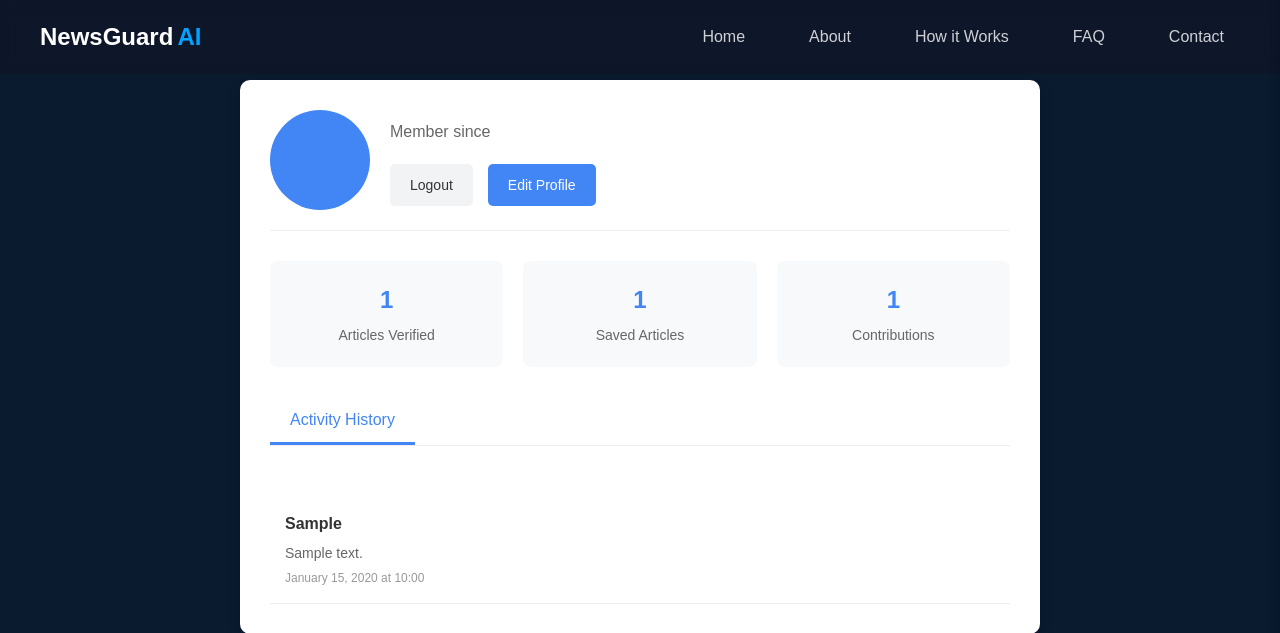
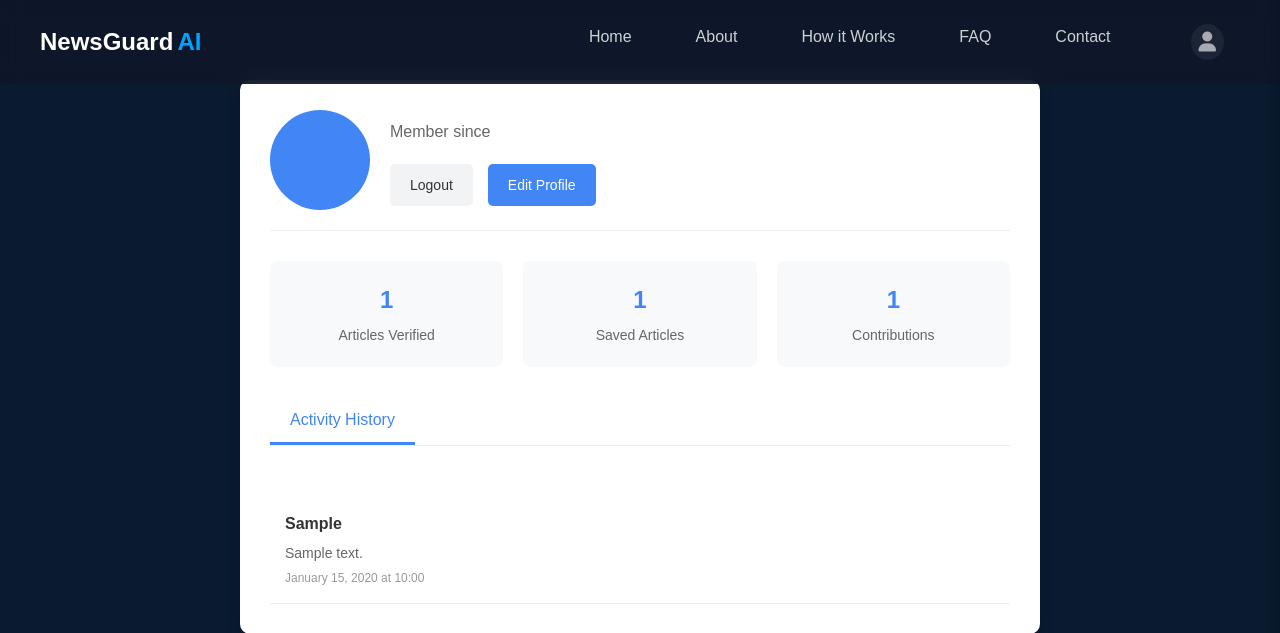
Before and after one commit to VighneshDevHub/NewsGuard-AI, a Flask app: template templates/auth/profile.html in a window 1280 px wide. Shown: the top 633 px of the page. Run offline with Flask 3, Linux system fonts and the light colour scheme; the template is opened without the code that fills it: most values are stand-ins (such as "Sample title", 1, 10 or a date in 2020).

Commit message:
feat:Add User Profile Section in Navbar

```diff
--- a/templates/components/navbar.html
+++ b/templates/components/navbar.html
@@ -8,6 +8,39 @@
       <a href="/how-it-works" {% if active_page=='how-it-works' %}class="active" {% endif %}>How it Works</a>
       <a href="/faq" {% if active_page=='faq' %}class="active" {% endif %}>FAQ</a>
       <a href="/contact" {% if active_page=='contact' %}class="active" {% endif %}>Contact</a>
+      <!-- User Profile Icon with Dropdown -->
+      <div class="user-profile-container">
+        {% if current_user.is_authenticated %}
+        <div class="profile-icon-wrapper {% if active_page=='profile' %}active{% endif %}">
+          <a href="#" class="profile-icon" id="profileDropdownToggle">
+            <div class="avatar-circle">{{ current_user.username[0].upper() }}</div>
+          </a>
+          <div class="profile-dropdown" id="profileDropdown">
+            <a href="{{ url_for('auth.profile') }}">
+              <i class="fa-solid fa-user"></i> Profile
+            </a>
+            <a href="{{ url_for('auth.dashboard') }}">
+              <i class="fa-solid fa-gauge-high"></i> Dashboard
+            </a>
+            <a href="{{ url_for('auth.logout') }}">
+              <i class="fa-solid fa-sign-out-alt"></i> Logout
+            </a>
+          </div>
+        </div>
+        {% else %}
+        <a href="#" class="profile-icon" id="profileDropdownToggle">
+          <i class="fa-solid fa-user"></i>
+        </a>
+        <div class="profile-dropdown" id="profileDropdown">
+          <a href="{{ url_for('auth.login') }}">
+            <i class="fa-solid fa-sign-in-alt"></i> Login
+          </a>
+          <a href="{{ url_for('auth.signup') }}">
+            <i class="fa-solid fa-user-plus"></i> Sign Up
+          </a>
+        </div>
+        {% endif %}
+      </div>
     </div>
 
     <!-- Mobile Hamburger Menu -->
@@ -25,6 +58,39 @@
       <a href="/how-it-works" {% if active_page=='how-it-works' %}class="active" {% endif %}>How it Works</a>
       <a href="/faq" {% if active_page=='faq' %}class="active" {% endif %}>FAQ</a>
       <a href="/contact" {% if active_page=='contact' %}class="active" {% endif %}>Contact</a>
+      <!-- User Profile Icon with Dropdown -->
+      <div class="user-profile-container">
+        {% if current_user.is_authenticated %}
+        <div class="profile-icon-wrapper {% if active_page=='profile' %}active{% endif %}">
+          <a href="#" class="profile-icon" id="profileDropdownToggle">
+            <div class="avatar-circle">{{ current_user.username[0].upper() }}</div>
+          </a>
+          <div class="profile-dropdown" id="profileDropdown">
+            <a href="{{ url_for('auth.profile') }}">
+              <i class="fa-solid fa-user"></i> Profile
+            </a>
+            <a href="{{ url_for('auth.dashboard') }}">
+              <i class="fa-solid fa-gauge-high"></i> Dashboard
+            </a>
+            <a href="{{ url_for('auth.logout') }}">
+              <i class="fa-solid fa-sign-out-alt"></i> Logout
+            </a>
+          </div>
+        </div>
+        {% else %}
+        <a href="#" class="profile-icon" id="profileDropdownToggle">
+          <i class="fa-solid fa-user"></i>
+        </a>
+        <div class="profile-dropdown" id="profileDropdown">
+          <a href="{{ url_for('auth.login') }}">
+            <i class="fa-solid fa-sign-in-alt"></i> Login
+          </a>
+          <a href="{{ url_for('auth.signup') }}">
+            <i class="fa-solid fa-user-plus"></i> Sign Up
+          </a>
+        </div>
+        {% endif %}
+      </div>
       </div>
     </div>
 
```
